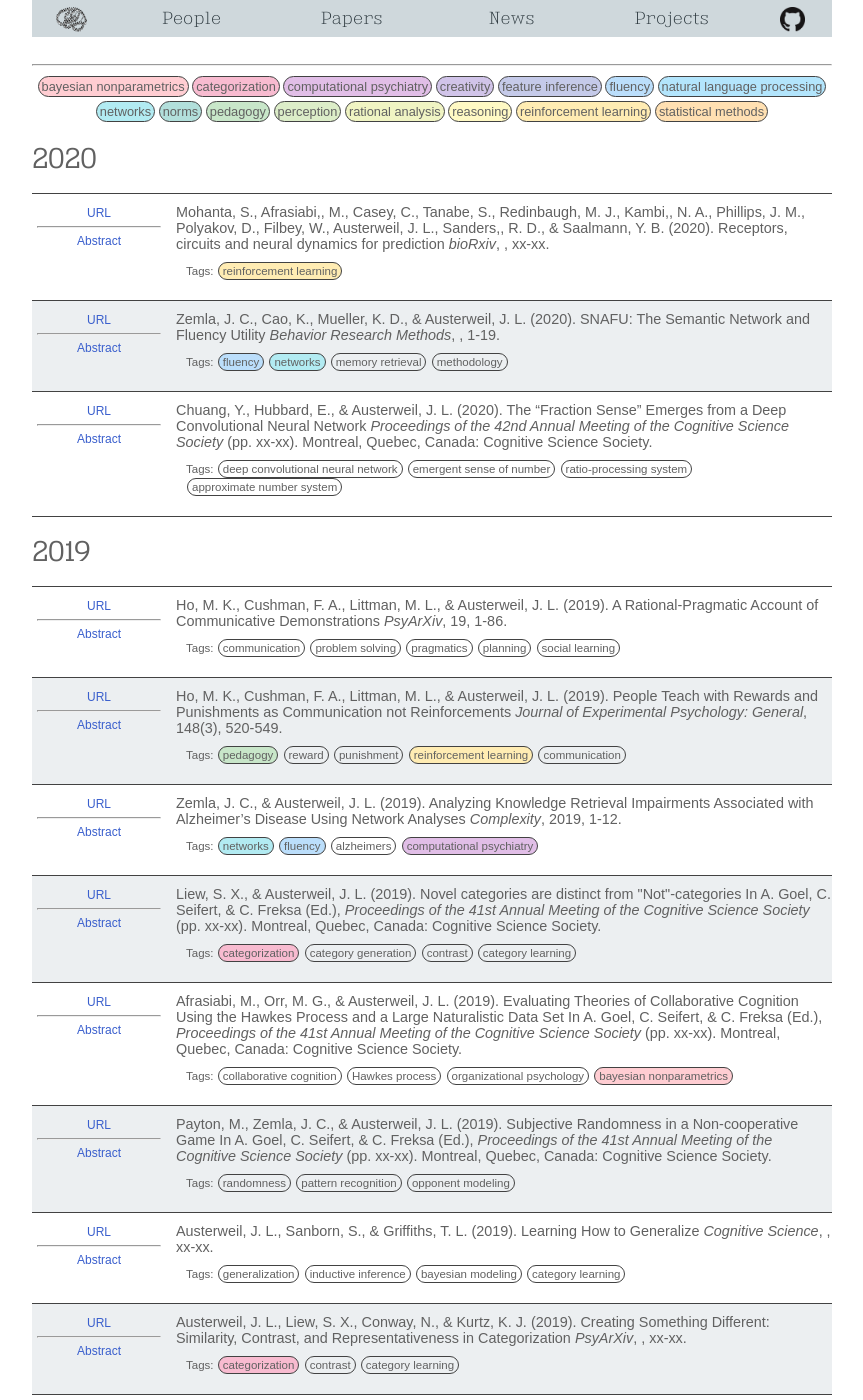
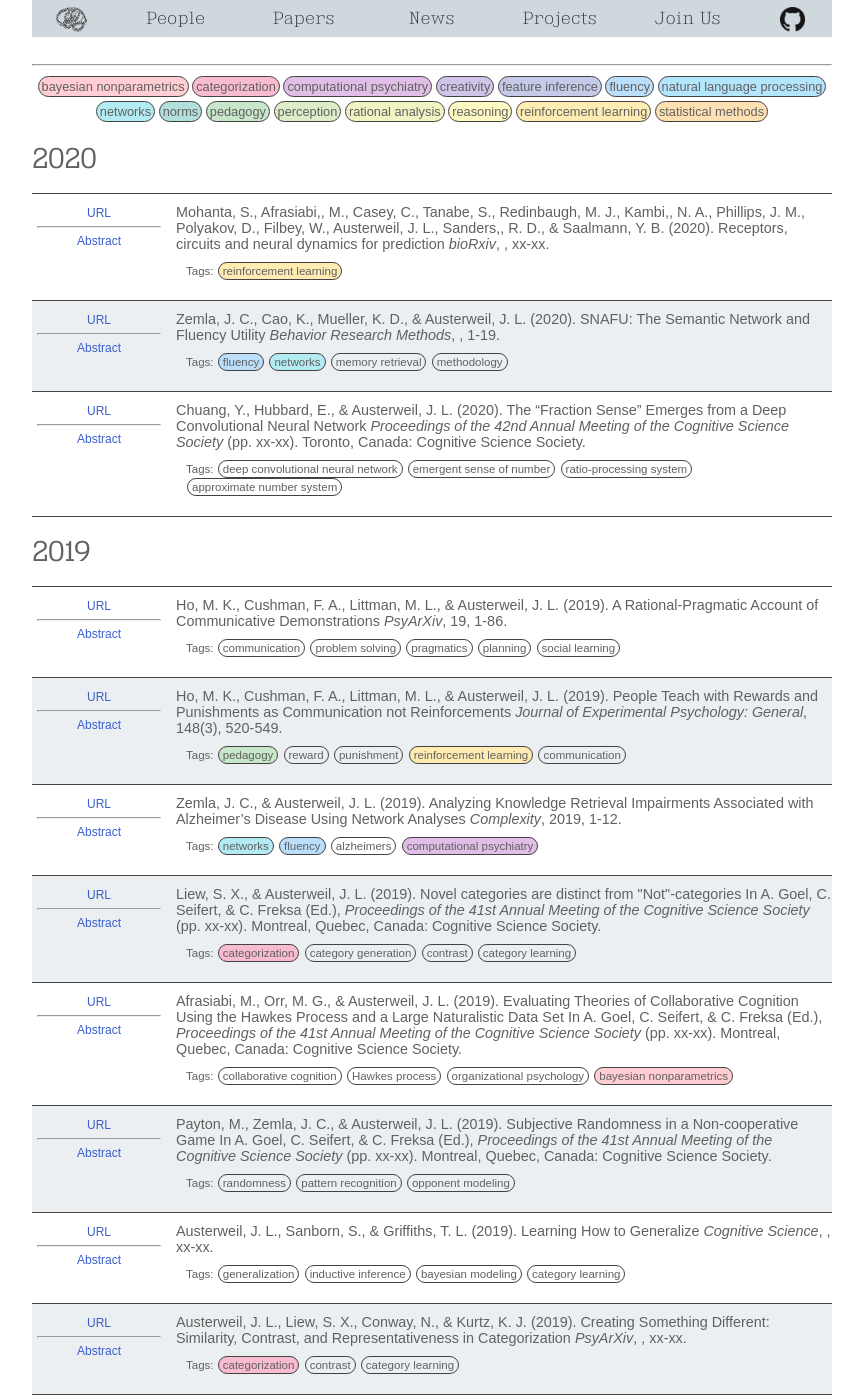
Before and after one commit to AusterweilLab/AusterweilLab.github.io, a Jekyll site: the page built from papers/index.html, in a window 1280 px wide and 1400 px high. Shown: the whole window, without its empty margins (208-1071 px from the left). Built offline with Jekyll 4.4.1, drawn with Linux system fonts in a browser that asks for light colours; some web fonts are replaced.

Commit message:
Join Us page and people updates.

```diff
--- a/_includes/nav.html
+++ b/_includes/nav.html
@@ -7,6 +7,7 @@
     	<li><a href="/papers">Papers</a></li>
 		<li><a href="/news">News</a></li>
 		<li><a href="/projects">Projects</a></li>
+		<li><a href="/joinUs">Join Us</a></li>
     	<li class = "imagecell"><a href="https://github.com/AusterweilLab/"><img class = "imagenav" src="/img/github-mark/GitHub-Mark-32px.png" /></a></li>
 
 	</ul>
--- a/css/style.css
+++ b/css/style.css
@@ -85,7 +85,7 @@ blockquote p {
 }
 
 #navbar li {
-  width: 20%;
+  width: 16%;
   max-width: 190px;
   min-width: 30px;
   float: left;
@@ -93,7 +93,6 @@ blockquote p {
   display: block;
   text-align : center;
   box-sizing: border-box;
-
 }
 
 #navbar .imagecell {
```
Also changed, not shown: _data/people.json (+7 -0 lines), joinUs/index.html (added, +29 -0 lines), _data/papers.json, img/people/atulya.jpg (added).
